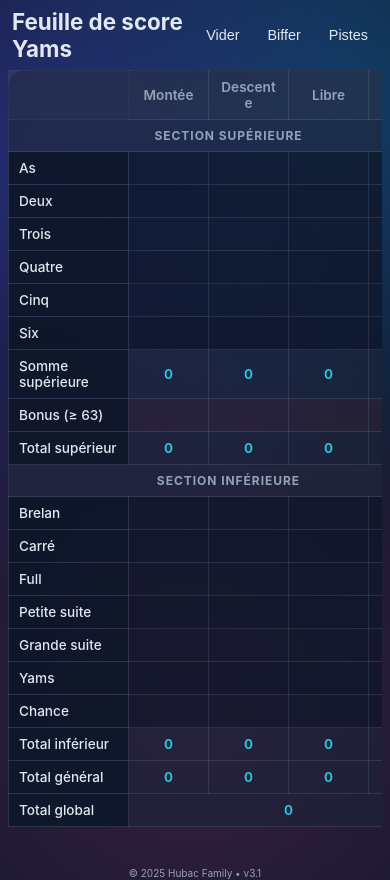
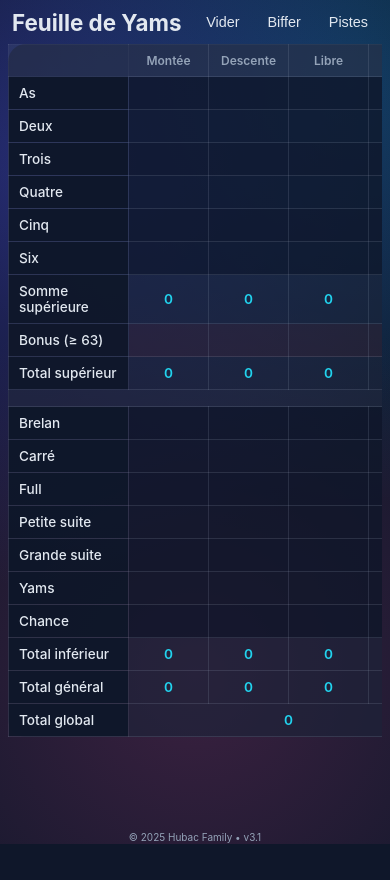
Before and after one commit to geriwald/yams, a plain HTML site: page index.html in a window 390 px wide. After the commit the page ends 844 px from the top, so only its background shows below. Drawn offline with Linux system fonts and the light colour scheme.

Commit message:
Corriger le titre de la page et de l'en-tête, ajuster la taille de la police pour le nom complet du tableau, et modifier une ligne pour la section inférieure.

```diff
--- a/assets/app.js
+++ b/assets/app.js
@@ -342,7 +342,6 @@
 
     const tbody = document.createElement('tbody');
 
-    tbody.appendChild(createSectionRow('Section supérieure', boards.length + 1));
     UPPER_CATEGORIES.forEach((category) => {
       tbody.appendChild(createCategoryDataRow(category, boards));
     });
@@ -350,7 +349,7 @@
     tbody.appendChild(createTotalsDataRow('Bonus (≥ 63)', 'bonusStatus', boards, totalsByBoard, true));
     tbody.appendChild(createTotalsDataRow('Total supérieur', 'upperWithBonus', boards, totalsByBoard));
 
-    tbody.appendChild(createSectionRow('Section inférieure', boards.length + 1));
+    tbody.appendChild(createSectionRow('', boards.length + 1));
     LOWER_CATEGORIES.forEach((category) => {
       tbody.appendChild(createCategoryDataRow(category, boards));
     });
--- a/assets/styles.css
+++ b/assets/styles.css
@@ -543,7 +543,7 @@ body {
   }
 
   .board-full-name {
-    font-size: 0.85rem;
+    font-size: 0.75rem;
   }
 
   .app-header {
--- a/index.html
+++ b/index.html
@@ -3,12 +3,12 @@
   <head>
     <meta charset="utf-8">
     <meta name="viewport" content="width=device-width, initial-scale=1">
-    <title>Compteur de score Yams</title>
+    <title>Compteur de Yams</title>
     <link rel="stylesheet" href="assets/styles.css">
   </head>
   <body>
     <header class="app-header">
-      <h1>Feuille de score Yams</h1>
+      <h1>Feuille de Yams</h1>
       <div class="header-buttons">
         <button type="button" class="header-btn" data-action="reset-scores" title="Vider la grille">Vider</button>
         <button type="button" class="header-btn" data-action="toggle-cross-mode" title="Biffer une case">Biffer</button>
```
Also changed, not shown: 1 other file.
